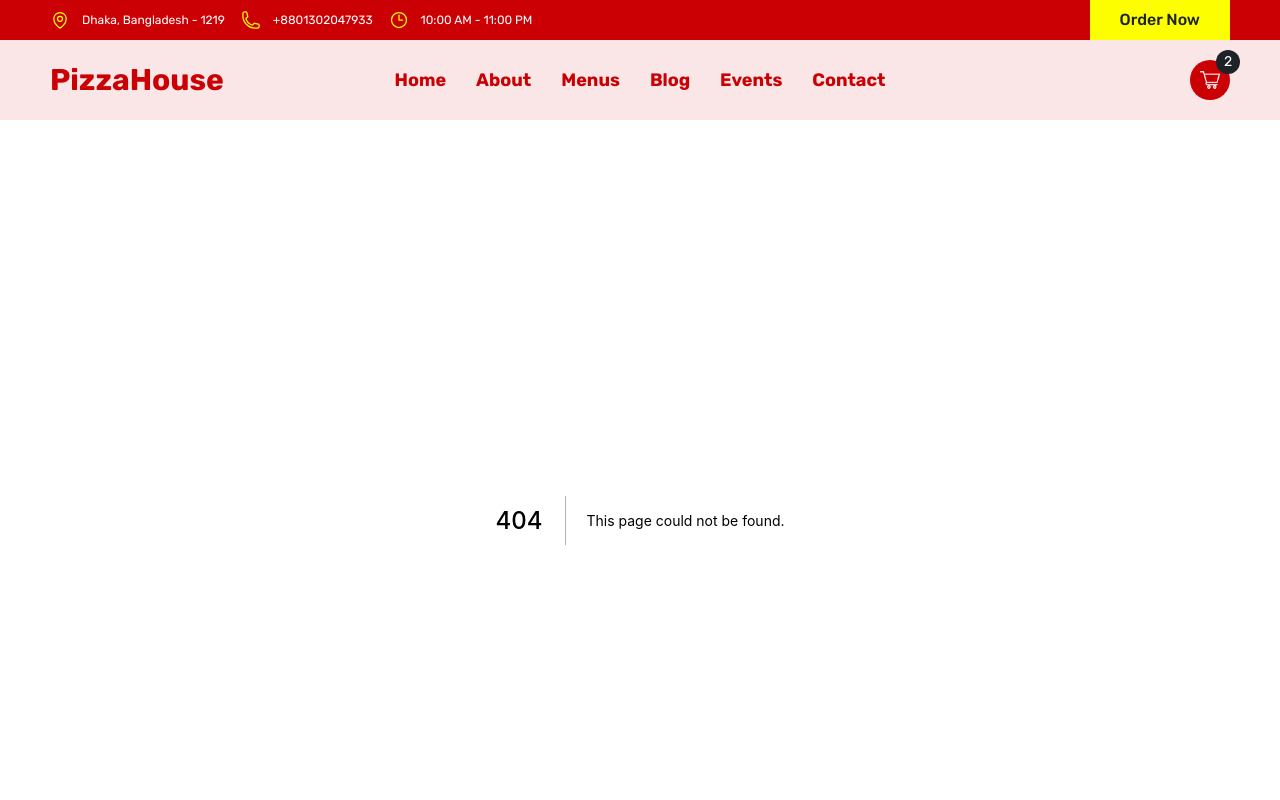
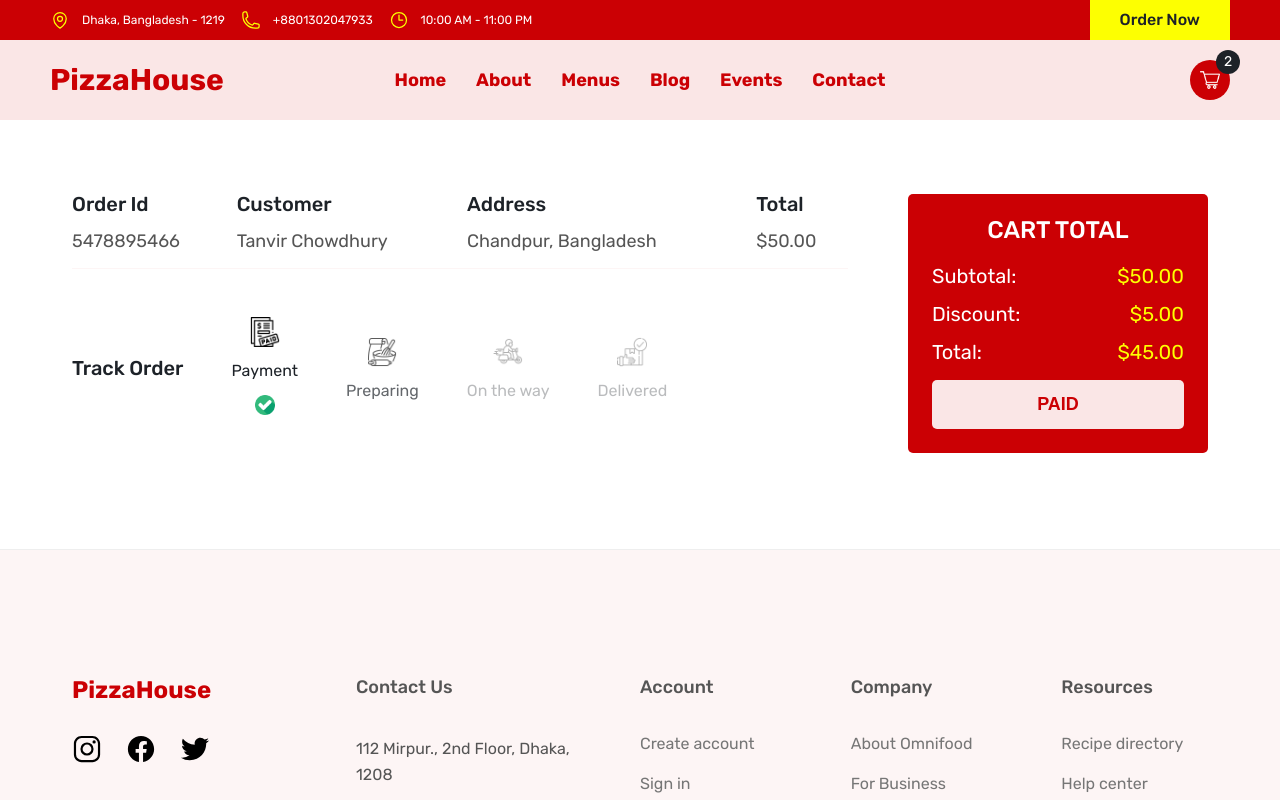
Before and after one commit to tanvirch0750/pizza-house-next, a Next.js app: page /orders/1 in a window 1280 px wide. Before the commit this address had no page. Shown: the top 800 px of the page. Built offline with nearby package versions, Linux system fonts and the light colour scheme.

Commit message:
implemented order page

```diff
--- /dev/null
+++ b/pages/orders/[id].js
@@ -0,0 +1,140 @@
+import Image from 'next/image';
+import styles from '../../styles/Order.module.css';
+
+const Order = () => {
+  const status = 0;
+
+  const statusClass = (index) => {
+    if (index - status < 1) return styles.done;
+    if (index - status === 1) return styles.inProgress;
+    if (index - status > 1) return styles.notDone;
+  };
+
+  return (
+    <section className={styles.container}>
+      <div className={styles.orderHistory}>
+        <div className={styles.row}>
+          <table className={styles.table}>
+            <thead>
+              <tr>
+                <th>Order Id</th>
+                <th>Customer</th>
+                <th>Address</th>
+                <th>Total</th>
+              </tr>
+            </thead>
+            <tbody>
+              <tr className={styles.tr}>
+                <td>
+                  <span className={styles.id}>5478895466</span>
+                </td>
+                <td>
+                  <span className={styles.customer}>Tanvir Chowdhury</span>
+                </td>
+                <td>
+                  <span className={styles.address}>Chandpur, Bangladesh</span>
+                </td>
+                <td>
+                  <span className={styles.total}>$50.00</span>
+                </td>
+              </tr>
+            </tbody>
+          </table>
+        </div>
+        <div className={styles.row}>
+          <h2>Track Order</h2>
+          <div className={statusClass(0)}>
+            <Image
+              src="/images/paid.png"
+              alt="paid img"
+              width={30}
+              height={30}
+            />
+            <span>Payment</span>
+            <div className={styles.checkedIcon}>
+              <Image
+                src="/images/checked.png"
+                alt="paid img"
+                width={20}
+                height={20}
+              />
+            </div>
+          </div>
+          <div className={statusClass(1)}>
+            <Image
+              src="/images/bake.png"
+              alt="paid img"
+              width={30}
+              height={30}
+            />
+            <span>Preparing</span>
+            <div className={styles.checkedIcon}>
+              <Image
+                src="/images/checked.png"
+                alt="paid img"
+                width={20}
+                height={20}
+              />
+            </div>
+          </div>
+          <div className={statusClass(2)}>
+            <Image
+              src="/images/bike.png"
+              alt="paid img"
+              width={30}
+              height={30}
+            />
+            <span>On the way</span>
+            <div className={styles.checkedIcon}>
+              <Image
+                src="/images/checked.png"
+                alt="paid img"
+                width={20}
+                height={20}
+              />
+            </div>
+          </div>
+          <div className={statusClass(3)}>
+            <Image
+              src="/images/delivered.png"
+              alt="paid img"
+              width={30}
+              height={30}
+            />
+            <span>Delivered</span>
+            <div className={styles.checkedIcon}>
+              <Image
+                src="/images/checked.png"
+                alt="paid img"
+                width={20}
+                height={20}
+              />
+            </div>
+          </div>
+        </div>
+      </div>
+      <div className={styles.paymentHistory}>
+        <div className={styles.box}>
+          <h2 className={styles.checkoutTitle}>CART TOTAL</h2>
+          <p className={styles.totalText}>
+            <span className={styles.textTitle}>Subtotal:</span>
+            <span className={styles.textPrice}>$50.00</span>
+          </p>
+          <p className={styles.totalText}>
+            <span className={styles.textTitle}>Discount:</span>
+            <span className={styles.textPrice}>$5.00</span>
+          </p>
+          <p className={styles.totalText}>
+            <span className={styles.textTitle}>Total:</span>
+            <span className={styles.textPrice}>$45.00</span>
+          </p>
+          <button disabled className={styles.btn}>
+            PAID
+          </button>
+        </div>
+      </div>
+    </section>
+  );
+};
+
+export default Order;
--- /dev/null
+++ b/styles/Order.module.css
@@ -0,0 +1,134 @@
+.container {
+  max-width: 120rem;
+  margin: 0 auto;
+  padding: 7.4rem 3.2rem;
+  padding-bottom: 9.6rem;
+
+  display: flex;
+  gap: 6rem;
+}
+
+.orderHistory {
+  flex: 2;
+}
+
+.table {
+  width: 100%;
+  border-spacing: 2rem;
+  border-collapse: collapse;
+  text-align: start;
+  margin-bottom: 4.8rem;
+}
+
+.table .tr {
+  border-bottom: 1px solid var(--color-primary-light-2);
+}
+
+.table thead th {
+  font-size: 2rem;
+  font-weight: 500;
+  color: var(--color-black);
+  text-align: start;
+}
+
+.table tbody td {
+  font-size: 1.8rem;
+  color: var(--text-color);
+  padding: 1.8rem 0;
+}
+
+.row:last-child {
+  display: flex;
+  align-items: center;
+  gap: 4.8rem;
+}
+
+.row h2 {
+  font-size: 2rem;
+  font-weight: 500;
+  color: var(--color-black);
+}
+
+.done {
+  display: flex;
+  flex-direction: column;
+  align-items: center;
+  gap: 1.6rem;
+  font-size: 1.6rem;
+  color: var(--color-black);
+}
+
+.inProgress {
+  display: flex;
+  flex-direction: column;
+  align-items: center;
+  gap: 1.6rem;
+  font-size: 1.6rem;
+  color: var(--color-black);
+  animation: inProgress 1s ease infinite alternate;
+}
+
+@keyframes inProgress {
+  from {
+    opacity: 0;
+  }
+  to {
+    opacity: 1;
+  }
+}
+
+.notDone .checkedIcon,
+.inProgress .checkedIcon {
+  display: none;
+}
+
+.notDone {
+  display: flex;
+  flex-direction: column;
+  align-items: center;
+  gap: 1.6rem;
+  font-size: 1.6rem;
+  color: var(--color-black);
+  opacity: 0.3;
+}
+
+.paymentHistory {
+  flex: 1;
+  max-width: 30rem;
+  margin-left: auto;
+  background-color: var(--color-primary);
+  padding: 2.4rem;
+  border-radius: 5px;
+}
+
+.checkoutTitle {
+  font-size: 2.4rem;
+  color: #fff;
+  font-weight: 500;
+  margin-bottom: 2.4rem;
+  text-align: center;
+}
+
+.totalText {
+  display: flex;
+  justify-content: space-between;
+  margin-bottom: 1.8rem;
+  font-size: 2rem;
+  color: #fff;
+}
+
+.textPrice {
+  color: var(--color-secondary);
+}
+
+.btn {
+  width: 100%;
+  border: none;
+  padding: 1.4rem;
+  background-color: var(--color-primary-light-1);
+  color: var(--color-primary);
+  cursor: not-allowed;
+  font-size: 1.8rem;
+  font-weight: 700;
+  border-radius: 5px;
+}
```
